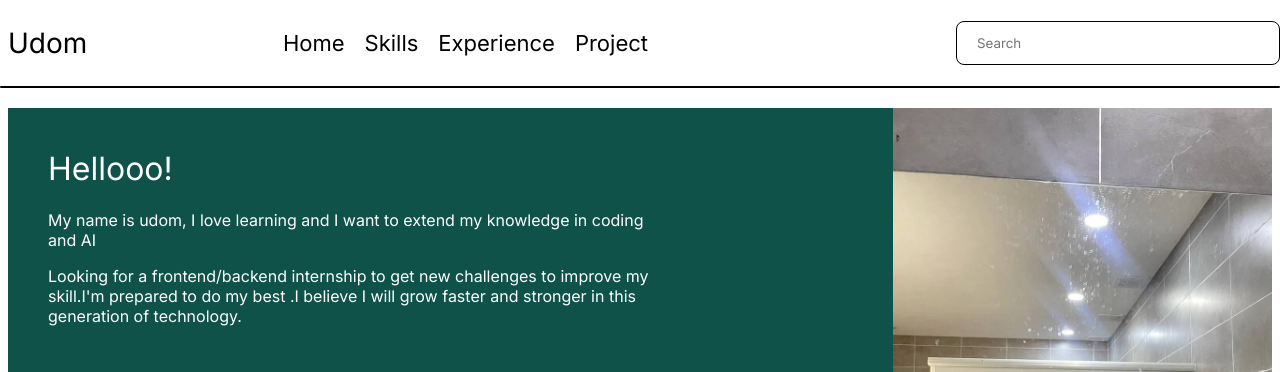
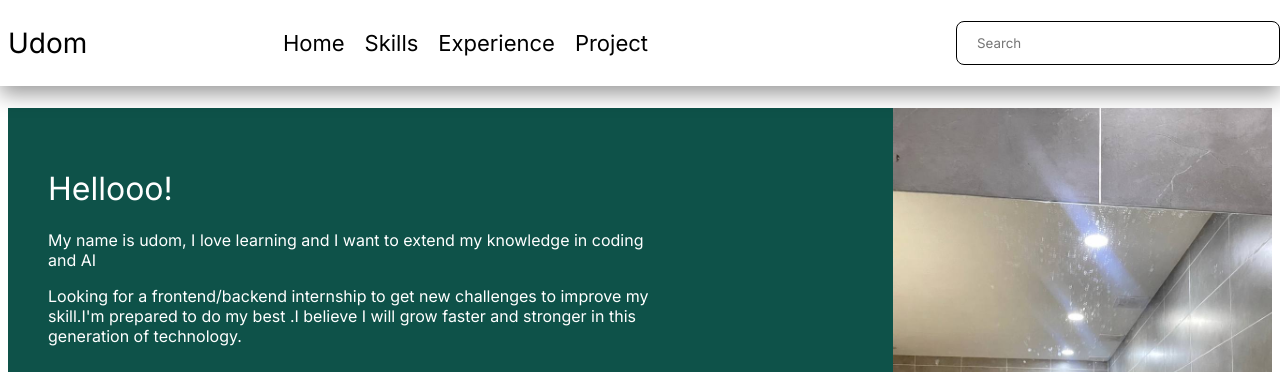
Before and after one commit to UdomHorn/Portfolio2026, a plain HTML site: page index.html in a window 1280 px wide. Shown: the top 372 px of the page. Drawn offline with Linux system fonts and the light colour scheme; a web font is replaced by a local one.

Commit message:
maek navigation bar looks glass

```diff
--- a/style.css
+++ b/style.css
@@ -18,11 +18,14 @@
 .nav-bar-container {
   width: 100%;
   /* padding: 20px; */
-  background-color: white;
+  background-color: rgba(255,255,255,0.15);
+  backdrop-filter: blur(10px);
+  box-shadow: 0 8px 20px rgba(0,0,0,0.4);
   position: fixed;
   top: 0;
   left: 0;
   z-index: 999;
+
 }
 
 .nav-bar {
@@ -109,24 +112,18 @@ input {
   border: 1px solid black;
   border-radius: 8px;
   padding-left: 20px;
+  background-color: rgba(255,255,255,0.15);
+  backdrop-filter: blur(10px);
+  outline: none;
 }
 
-
-
-
-
-/* .search{
-  width: 400px;
-  background-color: red;
-} */
-
-.line {
+/* .line {
   width: 100%;
   height: 2px;
   background-color: black;
   border-radius: 2px;
   margin-bottom: 20px;
-}
+} */
 
 .home-content {
 
@@ -137,7 +134,7 @@ input {
   /* background-color: red; */
   width: 100%;
   /* height: auto; */
-  margin-top: 80px;
+  margin-top: 100px;
   /* padding: 40px; */
 }
 
@@ -524,6 +521,8 @@ i {
 
 .nav-bar-mobile {
   display: none;
+  /* background-color: rgba(255,255,255,0.15);
+  backdrop-filter: blur(10px); */
 }
 
 .about {
```
Also changed, not shown: index.html (+1 -0 lines).
